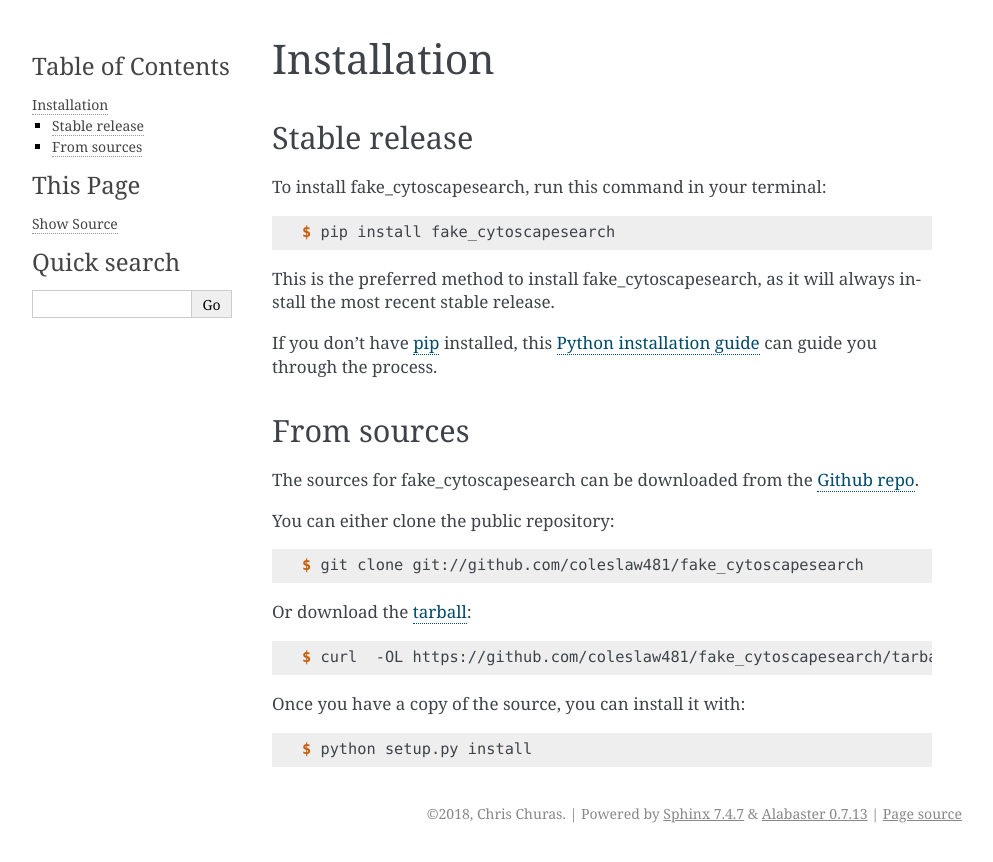
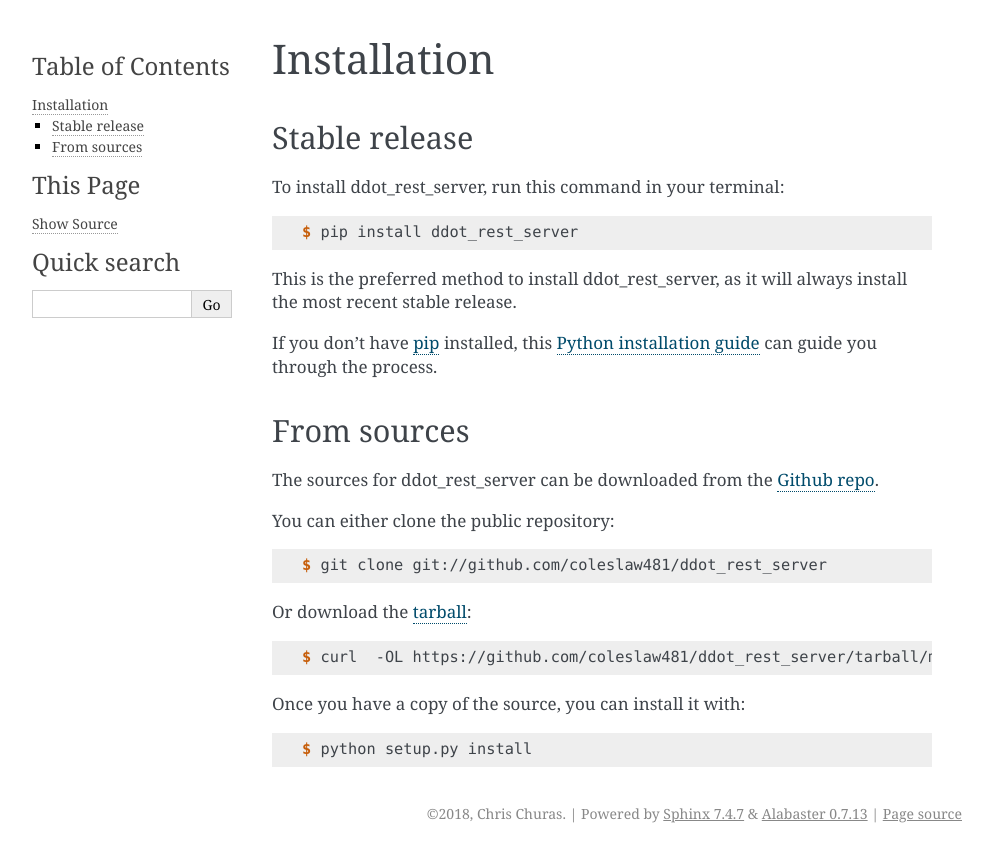
Before and after one commit to idekerlab/ddot_rest_server, a Sphinx documentation site: the page built from docs/installation.rst, in a window 1280 px wide. Shown: the top 862 px of the page, without its empty margins (148-1141 px from the left). Built offline with Sphinx 7.4.7, drawn with Linux system fonts in a browser that asks for light colours; pages that are not in the unit, such as notebooks, are missing from menus; the version number is read from the project's files by our own code.

Commit message:
replaced fake_cytoscapesearch with ddot_rest_server and added some documentation

```diff
--- a/ddot_rest_server/__init__.py
+++ b/ddot_rest_server/__init__.py
@@ -21,7 +21,9 @@ from flask_limiter import Limiter
 from flask_limiter.util import get_remote_address
 
 
-desc = """DDOT REST Service
+desc = """The Data-Driven Ontology Toolkit (DDOT) REST Service
+
+The Data-Driven Ontology Toolkit (DDOT) facilitates the inference, analysis, and visualization of biological hierarchies using a data structure called an ontology.
 
 
  **NOTE:** This service is experimental. The interface is subject to change.
--- a/docs/conf.py
+++ b/docs/conf.py
@@ -1,7 +1,7 @@
 #!/usr/bin/env python
 # -*- coding: utf-8 -*-
 #
-# fake_cytoscapesearch documentation build configuration file, created by
+# ddot_rest_server documentation build configuration file, created by
 # sphinx-quickstart on Fri Jun  9 13:47:02 2017.
 #
 # This file is execfile()d with the current directory set to its
@@ -22,7 +22,7 @@ import os
 import sys
 sys.path.insert(0, os.path.abspath('..'))
 
-import fake_cytoscapesearch
+import ddot_rest_server
 
 # -- General configuration ---------------------------------------------
 
@@ -56,9 +56,9 @@ author = u"Chris Churas"
 # the built documents.
 #
 # The short X.Y version.
-version = fake_cytoscapesearch.__version__
+version = ddot_rest_server.__version__
 # The full version, including alpha/beta/rc tags.
-release = fake_cytoscapesearch.__version__
+release = ddot_rest_server.__version__
 
 # The language for content autogenerated by Sphinx. Refer to documentation
 # for a list of supported languages.
@@ -101,7 +101,7 @@ html_static_path = ['_static']
 # -- Options for HTMLHelp output ---------------------------------------
 
 # Output file base name for HTML help builder.
-htmlhelp_basename = 'fake_cytoscapesearch_restdoc'
+htmlhelp_basename = 'ddot_rest_server_restdoc'
 
 
 # -- Options for LaTeX output ------------------------------------------
@@ -128,8 +128,8 @@ latex_elements = {
 # (source start file, target name, title, author, documentclass
 # [howto, manual, or own class]).
 latex_documents = [
-    (master_doc, 'fake_cytoscapesearch.tex',
-     u'fake_cytoscapesearch Documentation',
+    (master_doc, 'ddot_rest_server.tex',
+     u'ddot_rest_server Documentation',
      u'Chris Churas', 'manual'),
 ]
 
@@ -139,8 +139,8 @@ latex_documents = [
 # One entry per manual page. List of tuples
 # (source start file, name, description, authors, manual section).
 man_pages = [
-    (master_doc, 'fake_cytoscapesearch',
-     u'fake_cytoscapesearch Documentation',
+    (master_doc, 'ddot_rest_server',
+     u'ddot_rest_server Documentation',
      [author], 1)
 ]
 
@@ -151,10 +151,10 @@ man_pages = [
 # (source start file, target name, title, author,
 #  dir menu entry, description, category)
 texinfo_documents = [
-    (master_doc, 'fake_cytoscapesearch',
-     u'fake_cytoscapesearch Documentation',
+    (master_doc, 'ddot_rest_server',
+     u'ddot_rest_server Documentation',
      author,
-     'fake_cytoscapesearch',
+     'ddot_rest_server',
      'One line description of project.',
      'Miscellaneous'),
 ]
--- a/docs/index.rst
+++ b/docs/index.rst
@@ -1,4 +1,4 @@
-Welcome to fake_cytoscapesearch's documentation!
+Welcome to ddot_rest_server's documentation!
 ======================================
 
 .. toctree::
--- a/docs/installation.rst
+++ b/docs/installation.rst
@@ -8,13 +8,13 @@ Installation
 Stable release
 --------------
 
-To install fake_cytoscapesearch, run this command in your terminal:
+To install ddot_rest_server, run this command in your terminal:
 
 .. code-block:: console
 
-    $ pip install fake_cytoscapesearch
+    $ pip install ddot_rest_server
 
-This is the preferred method to install fake_cytoscapesearch, as it will always install the most recent stable release.
+This is the preferred method to install ddot_rest_server, as it will always install the most recent stable release.
 
 If you don't have `pip`_ installed, this `Python installation guide`_ can guide
 you through the process.
@@ -26,19 +26,19 @@ you through the process.
 From sources
 ------------
 
-The sources for fake_cytoscapesearch can be downloaded from the `Github repo`_.
+The sources for ddot_rest_server can be downloaded from the `Github repo`_.
 
 You can either clone the public repository:
 
 .. code-block:: console
 
-    $ git clone git://github.com/coleslaw481/fake_cytoscapesearch
+    $ git clone git://github.com/coleslaw481/ddot_rest_server
 
 Or download the `tarball`_:
 
 .. code-block:: console
 
-    $ curl  -OL https://github.com/coleslaw481/fake_cytoscapesearch/tarball/master
+    $ curl  -OL https://github.com/coleslaw481/ddot_rest_server/tarball/master
 
 Once you have a copy of the source, you can install it with:
 
@@ -47,5 +47,5 @@ Once you have a copy of the source, you can install it with:
     $ python setup.py install
 
 
-.. _Github repo: https://github.com/coleslaw481/fake_cytoscapesearch
-.. _tarball: https://github.com/coleslaw481/fake_cytoscapesearch/tarball/master
+.. _Github repo: https://github.com/coleslaw481/ddot_rest_server
+.. _tarball: https://github.com/coleslaw481/ddot_rest_server/tarball/master
--- a/docs/usage.rst
+++ b/docs/usage.rst
@@ -2,6 +2,6 @@
 Usage
 =====
 
-To use fake_cytoscapesearch in a project::
+To use ddot_rest_server in a project::
 
-    import fake_cytoscapesearch
+    import ddot_rest_server
--- a/setup.cfg
+++ b/setup.cfg
@@ -7,7 +7,7 @@ tag = True
 search = version='{current_version}'
 replace = version='{new_version}'
 
-[bumpversion:file:fake_cytoscapesearch/__init__.py]
+[bumpversion:file:ddot_rest_server/__init__.py]
 search = __version__ = '{current_version}'
 replace = __version__ = '{new_version}'
 
```
Also changed, not shown: README.rst (+13 -13 lines), 6 other files.
